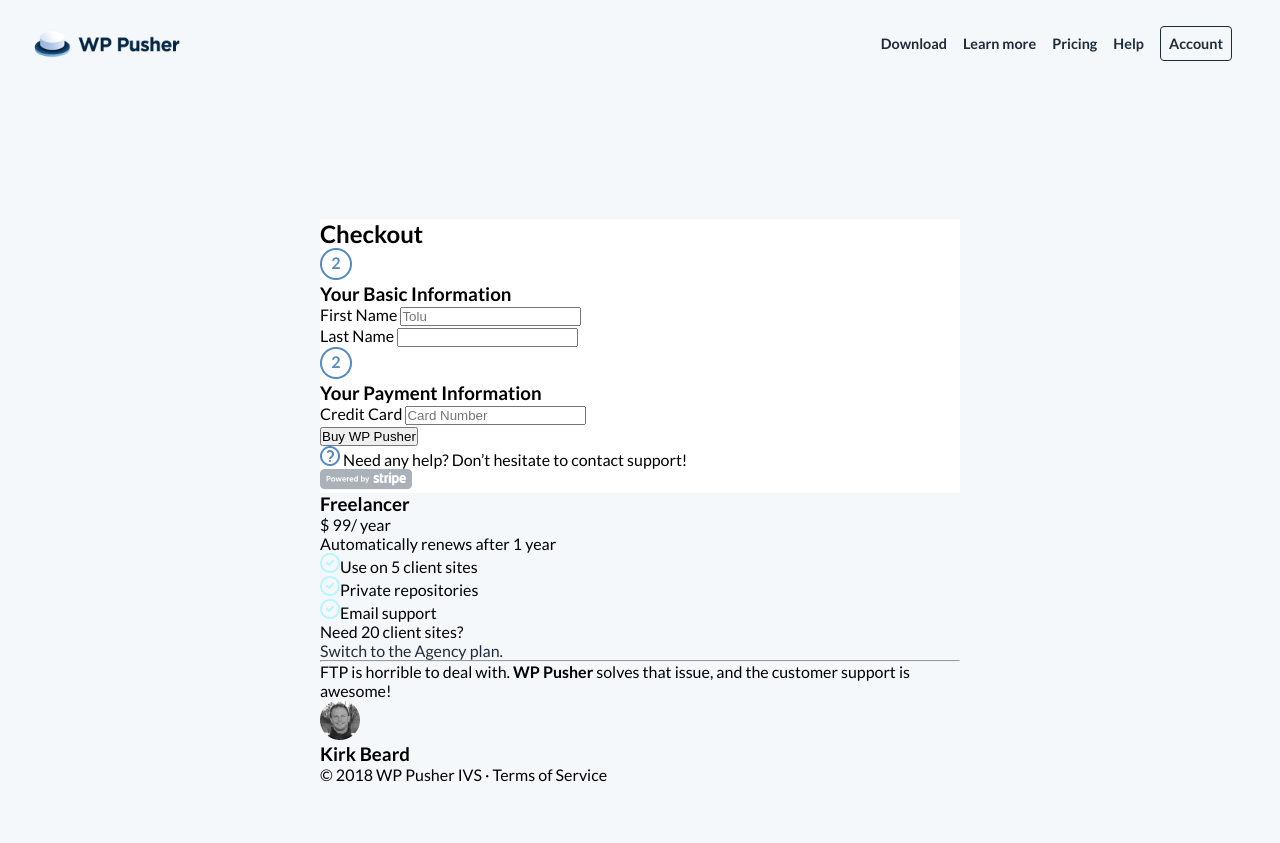
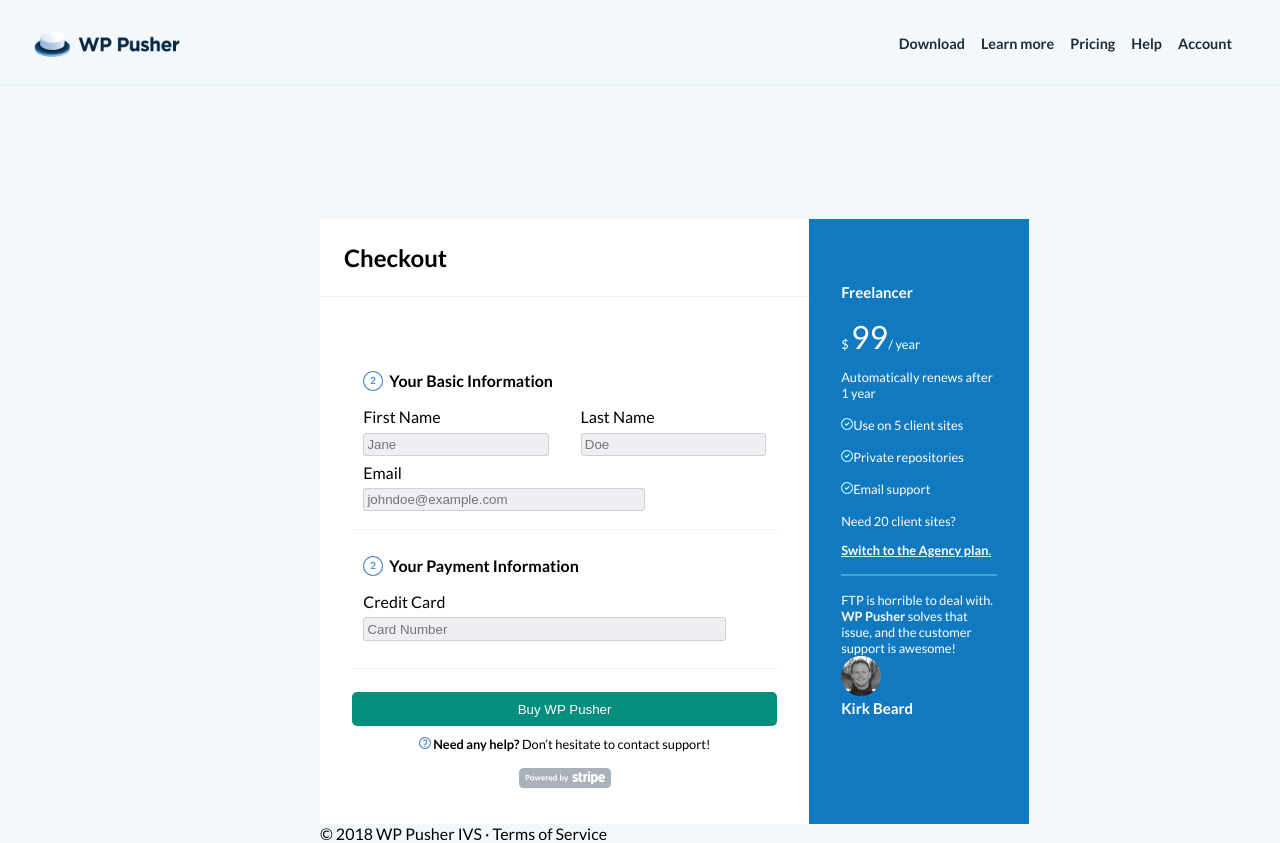
Before and after one commit to Lahitan/Alt-Assignment-1, a plain HTML site: page Assignment6/index.html in a window 1280 px wide. Before the commit the page ends 819 px from the top, so only its background shows below. Drawn offline with Linux system fonts and the light colour scheme.

Commit message:
modified the css for assignment 5

```diff
--- a/Assignment6/index.html
+++ b/Assignment6/index.html
@@ -18,42 +18,51 @@
         </div>
         <div>
             <ul>
-                <li><a href="">Download</a></li>
-                <li><a href="">Learn more</a></li>
-                <li><a href="">Pricing</a></li>
-                <li><a href="">Help</a></li>
-                <li><a class="active" href="">Account</a></li>
+                <li><a class="link" href="">Download</a></li>
+                <li><a class="link" href="">Learn more</a></li>
+                <li><a class="link" href="">Pricing</a></li>
+                <li><a class="link" href="">Help</a></li>
+                <li><a class="link" class="active" href="">Account</a></li>
             </ul>
         </div>
     </header>
+    <hr>
 
     <main class="container">
+
         <div class="box">
                 <div>
-            <div>
+                    <div class="box-heading">
                         <h2>Checkout</h2>
                     </div>
 
-            <form>
-                <div>
-                    <div>
-                        <img src="../images/2 (1).png" alt="figure 2 in circle">
+                    <form class="form">
+                        <div class="box-heading2">
+                                <div class="data1-heading">
+                                    <img class="num-img" src="../images/2 (1).png" alt="figure 2 in circle">
                                     <h3>Your Basic Information</h3>
                                 </div>
 
+                                <div class="divide">
                                     <p>
                                         <label for="first-name">First Name</label>
-                        <input type="text" placeholder="Tolu" id="first-name" required autocomplete="off">
+                                        <input type="text" placeholder="Jane" id="first-name" required autocomplete="off" />
                                     </p>
 
                                     <p>
                                         <label for="last-name">Last Name</label>
-                        <input type="text"  id="last-name" required autocomplete="off">
+                                        <input type="text" placeholder="Doe" id="last-name" required autocomplete="off" />
+                                    </p>
+                                </div>
+                              <p>
+                                <label for="email">Email</label>
+                                <input type="email" placeholder="johndoe@example.com" id="email" required autocomplete="off"/>
                                 </p>
                         </div>
 
-                <div>
-                    <img src="../images/2 (1).png" alt="figure 2 in circle">
+                        <div class="box-heading2">
+                        <div class="data1-heading">
+                            <img class="num-img" src="../images/2 (1).png" alt="figure 2 in circle">
                             <h3>Your Payment Information</h3>
                         </div>
 
@@ -63,41 +72,45 @@
                         </p>
                     </div>
 
-                <div>
+                        <div class="box-heading3">
+
+                                <button class="btn" type="submit">Buy WP Pusher</button>
+
+
                             <p>
-                        <button class="btn" type="submit">Buy WP Pusher</button>
+                                <img class="num-img1" src="../images/Mask.png" alt="question mark"> <strong>Need any help? </strong>Don’t hesitate to contact support!
                             </p>
 
-                    <p>
-                        <img src="../images/Mask.png" alt="question mark"> Need any help? Don’t hesitate to contact support!
-                    </p>
+                            <div class="sponsor-img">
+                                <img src="../images/powered_by_stripe.png" alt="powered-by-stripe-logo">
                             </div>
 
-                <div>
-                    <img src="../images/powered_by_stripe.png" alt="powered-by-stripe-logo">
                         </div>
+
+
                     </form>
                 </div>
 
-        <div>
+            <div class="box1">
+                <div class="box1-info">
                     <h3>Freelancer</h3>
-            <div>
+                    <div class="subscription-info">
                         <p>$ <span>99</span>/ year</p>
                         <p>Automatically renews after 1 year</p>
                     </div>
 
-            <div>
-                <p><img src="../images/Combined Shape Copy 2.png" alt="right sign">Use on 5 client sites</p>
-                <p><img src="../images/Combined Shape Copy 2.png" alt="right sign">Private repositories</p>
-                <p><img src="../images/Combined Shape Copy 2.png" alt="right sign">Email support</p>
+                    <div class="list-info">
+                        <p><img class="num-img1" src="../images/Combined Shape Copy 2.png" alt="right sign">Use on 5 client sites</p>
+                        <p><img class="num-img1" src="../images/Combined Shape Copy 2.png" alt="right sign">Private repositories</p>
+                        <p><img class="num-img1" src="../images/Combined Shape Copy 2.png" alt="right sign">Email support</p>
                     </div>
 
-            <div>
+                    <div class="link-info">
                         <p>Need 20 client sites?</p>
-                <a href="">Switch to the Agency plan.</a>
+                        <a  href=""><strong>Switch to the Agency plan</strong>.</a>
                     </div>
                     <hr>
-            <div>
+                    <div class="p-info">
                         <p>
                             FTP is horrible to deal with. <strong>WP Pusher</strong> solves that issue, and the customer support is awesome!
                         </p>
@@ -109,6 +122,8 @@
               </div>
             </div>
 
+         </div>
+
     <p>
         © 2018 WP Pusher IVS  ·  Terms of Service
     </p>
--- a/Assignment6/sixth.css
+++ b/Assignment6/sixth.css
@@ -31,7 +31,7 @@
     font-weight: 700;
 }
 
-a{
+.link{
     text-decoration: none;
     color: #1D2C3C;
 }
@@ -55,6 +55,8 @@
 .box{
     max-width: 892px;
     background-color: white;
+    display: flex;
+
 }
 
 .container{
@@ -65,3 +67,142 @@
     width: 50%;
     height: 50%;
 }
+
+.box1{
+    background-color: #1179BF;
+    color: white;
+    width: 332px;
+}
+
+.box1-info{
+    width:220px;
+    margin: 2rem auto;
+    font-size: 0.8rem;
+    padding: 2rem;
+}
+
+.box-heading{
+    padding: 1.5rem;
+    box-shadow: 0 1px 0.5px 0 rgba(74, 74, 74, 0.079);
+}
+
+.box-heading2{
+    padding: 0.7rem;
+    box-shadow: 0 1px 0.5px 0 rgba(74, 74, 74, 0.079);
+}
+
+.form{
+    margin-top: 1rem;
+    padding: 2rem;
+}
+
+.num-img{
+    width: 20px;
+    height: 20px;
+}
+
+.data1-heading{
+    display: flex;
+    column-gap: 6px;
+    margin: 1rem 0;
+}
+
+.data1-heading h3{
+    font-size: 1rem;
+}
+
+form{
+    display: block;
+}
+
+input, select{
+    margin: 0.4rem 0;
+    padding: 0.2rem;
+    border-radius: 3px;
+    outline: none;
+    border: 1px solid rgba(189, 188, 188, 0.582);
+    background-color: #EDEFF2;
+
+}
+
+label{
+    display: block;
+}
+
+.divide{
+    display: grid;
+    grid-template-columns: repeat(2, 1fr);
+    gap: 2rem;
+}
+
+#email{
+    width: 70%;
+}
+
+#credit-card{
+    width: 90%;
+    margin-bottom: 1rem;
+}
+
+.btn{
+    padding: 0.6rem;
+    background-color: #038E7D;
+    outline: none;
+    color: white;
+    border: 0;
+    border-radius: 5px;
+    width: 100%;
+    margin-top: 1.5rem;
+   }
+
+   .box-heading3{
+    display: flex;
+    align-items: center;
+    justify-content: center;
+    flex-direction: column;
+   }
+
+   .box-heading3 p{
+    font-size: 0.8rem;
+    margin-top: 0.6rem;
+   }
+
+   .num-img1{
+    width: 12px;
+    height: 12px;
+   }
+
+   .sponsor-img{
+    margin-top: 1rem;
+   }
+
+   .box1-info h3{
+    margin-bottom: 1rem;
+   }
+
+   .subscription-info p{
+    margin: 0.8rem 0;
+   }
+
+   .subscription-info span{
+    font-size: 2rem;
+   }
+
+   .list-info p{
+    margin: 1rem 0;
+   }
+
+   .link-info p{
+    margin: 0.8rem 0;
+   }
+
+
+   hr{
+    margin: 1rem 0;
+    border: 0.6px solid #b9f4ff56;
+   }
+
+   a{
+    color: white;
+    text-decoration-color: #B9F5FF;
+   }
```
Lines whose indentation alone changed are shown as unchanged.
